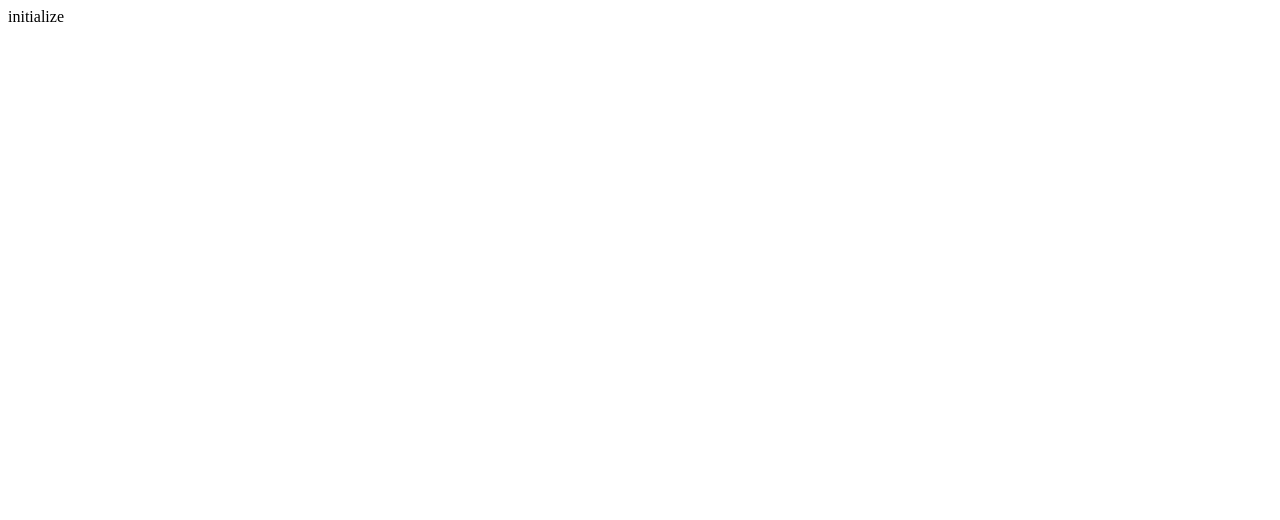
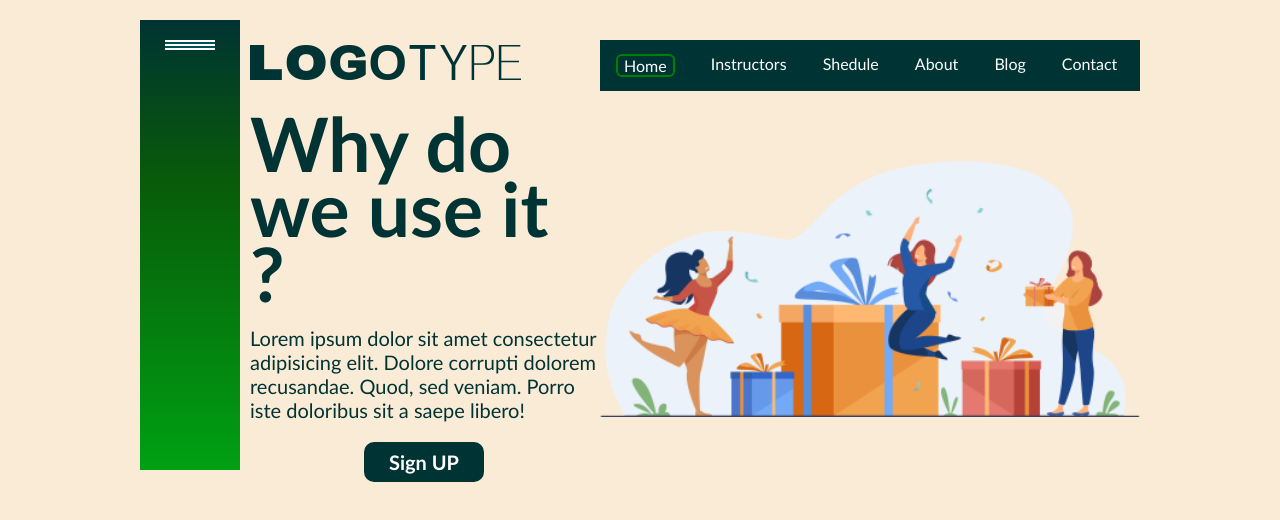
Before and after one commit to Kestutisjulius/008_jump, a website: page index.html in a window 1280 px wide. Drawn offline with Linux system fonts and the light colour scheme.

Commit message:
jump like ayoga

```diff
--- /dev/null
+++ b/css/index.css
@@ -0,0 +1,134 @@
+html {
+  background-color: antiquewhite;
+}
+
+body,
+body * {
+  margin: 0;
+  padding: 0;
+  vertical-align: top;
+  box-sizing: border-box;
+}
+
+body {
+  font-family: "Gill Sans", "Gill Sans MT", Calibri, "Trebuchet MS", sans-serif;
+  color: #003333;
+  width: 1000px;
+  margin-left: calc(50% - 500px);
+  margin-top: 20px;
+  display: inline-block;
+}
+
+.left-menu {
+  float: left;
+  width: 100px;
+  height: 450px;
+  background: rgb(0, 51, 51);
+  background: linear-gradient(
+    180deg,
+    rgba(0, 51, 51, 1) 0%,
+    rgba(9, 90, 9, 1) 35%,
+    rgba(0, 160, 20, 1) 100%
+  );
+}
+
+a > div {
+  width: 50px;
+  height: 2px;
+  padding: 1px;
+  background-color: white;
+  float: left;
+  margin-left: 25%;
+}
+a > div:hover {
+  border: 1px solid black;
+}
+
+div > header,
+div > main {
+  width: 900px;
+  margin-top: 20px;
+  float: left;
+}
+
+header > img {
+  margin-left: 10px;
+  margin-top: 5px;
+  float: left;
+  height: 35px;
+}
+
+header > nav {
+  overflow: hidden;
+  background-color: #003333;
+  float: right;
+  width: 540px;
+}
+
+header > nav > a {
+  display: inline-block;
+
+  font-size: 16px;
+  color: white;
+  text-align: center;
+  margin: 14px 16px;
+  text-decoration: none;
+}
+header > nav > a:hover {
+  border-color: transparent;
+  border-radius: 0px;
+  color: rgba(0, 160, 20, 1);
+
+  border-bottom: 2px solid lightgreen;
+}
+nav > a:first-child {
+  border: 2px solid green;
+
+  padding-left: 6px;
+  padding-right: 6px;
+  border-radius: 6px;
+}
+main > div {
+  float: left;
+}
+h1 {
+  font-size: 75px;
+  width: 350px;
+  line-height: 65px;
+}
+p {
+  margin-top: 20px;
+  margin-bottom: 20px;
+  font-size: 20px;
+  width: 350px;
+}
+
+main > div > a {
+  text-decoration: none;
+  color: white;
+  font-weight: bold;
+  font-size: 20px;
+  line-height: 20px;
+  display: inline-block;
+  margin-left: calc(50% - 56px);
+  padding: 10px;
+  padding-left: 25px;
+  padding-right: 25px;
+  background-color: #003333;
+  border-radius: 10px;
+}
+main > div > a:hover {
+  background-color: #000099;
+  margin-left: calc(50% - 58px);
+  margin-top: 4px;
+  border: 3px solid black;
+}
+main > img {
+  margin-top: 50px;
+  width: 540px;
+  float: right;
+}
+div > h1,
+p {
+  margin-left: 10px;
+}
--- a/index.html
+++ b/index.html
@@ -5,8 +5,43 @@
     <meta http-equiv="X-UA-Compatible" content="IE=edge" />
     <meta name="viewport" content="width=device-width, initial-scale=1.0" />
     <title>JUMP</title>
+    <link rel="stylesheet" href="./css/index.css" />
   </head>
   <body>
-    initialize
+    <div class="left-menu">
+      <a href="#" title="#">
+        <div style="margin-top: 20px"></div>
+        <div style="background-color: #005151"></div>
+        <div></div>
+        <div style="background-color: #005151"></div>
+        <div></div>
+      </a>
+    </div>
+    <div>
+      <header>
+        <img src="./img/logo.png" alt="LOGO" />
+
+        <nav>
+          <a href="#">Home</a>
+          <a href="#">Instructors</a>
+          <a href="#">Shedule</a>
+          <a href="#">About</a>
+          <a href="#">Blog</a>
+          <a href="#">Contact</a>
+        </nav>
+      </header>
+      <main>
+        <div>
+          <h1>Why do we use it ?</h1>
+          <p>
+            Lorem ipsum dolor sit amet consectetur adipisicing elit. Dolore
+            corrupti dolorem recusandae. Quod, sed veniam. Porro iste doloribus
+            sit a saepe libero!
+          </p>
+          <a href="#">Sign UP</a>
+        </div>
+        <img src="./img/jump.png" alt="jump img" />
+      </main>
+    </div>
   </body>
 </html>
```
Also changed, not shown: download/License free.txt (added, +45 -0 lines), download/License premium.txt (added, +30 -0 lines), img/jump.png (added), img/logo.png (added), 2 other files.
